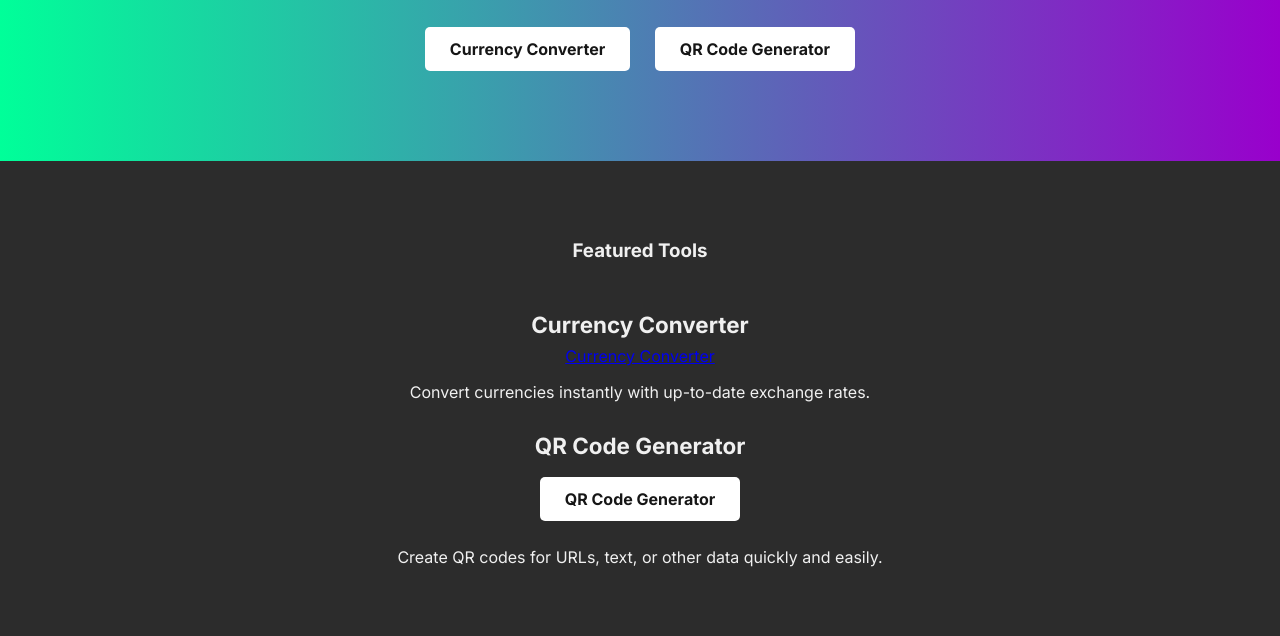
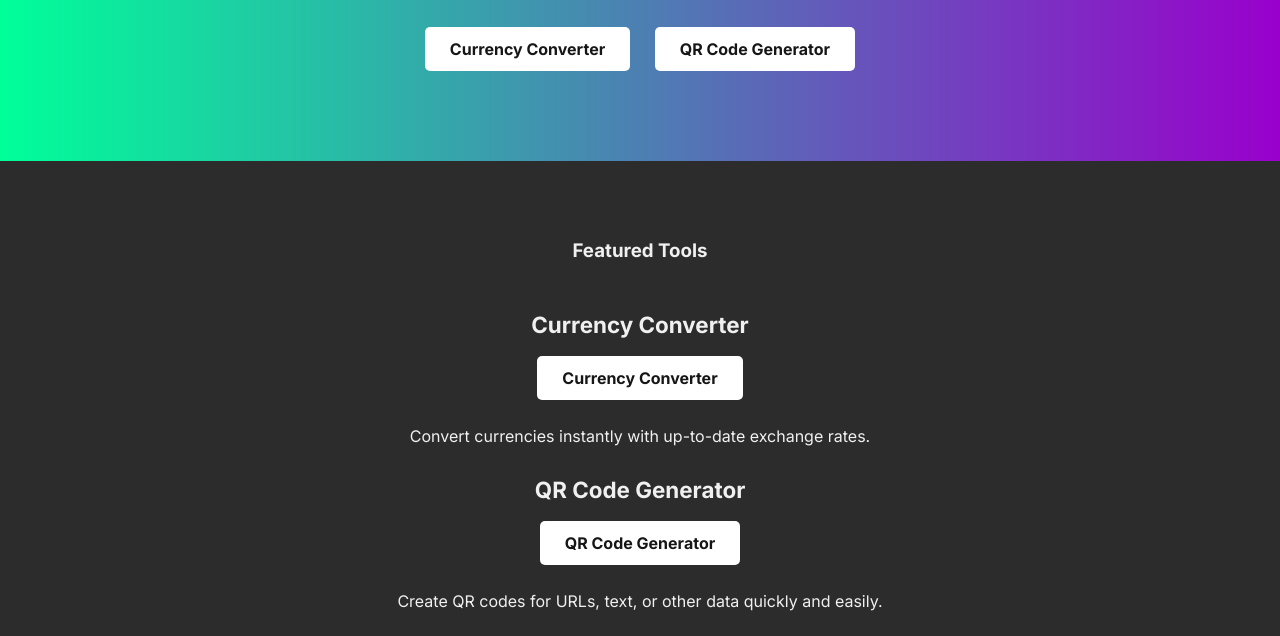
Before and after one commit to Vinnesiaaa/Vinn, a plain HTML site: page index.html in a window 1280 px wide. Shown: the part 316-952 px from the top of the page. Drawn offline with Linux system fonts and the light colour scheme.

Commit message:
Update index.html

```diff
--- a/index.html
+++ b/index.html
@@ -31,6 +31,7 @@
       <div class="feature-list">
         <div class="feature-item">
           <h4>Currency Converter</h4>
+        <div class="buttons">
           <a href="https://currency.vinnesia.my.id" class="btn">Currency Converter</a>
           <p>Convert currencies instantly with up-to-date exchange rates.</p>
         <div class="buttons">
```
